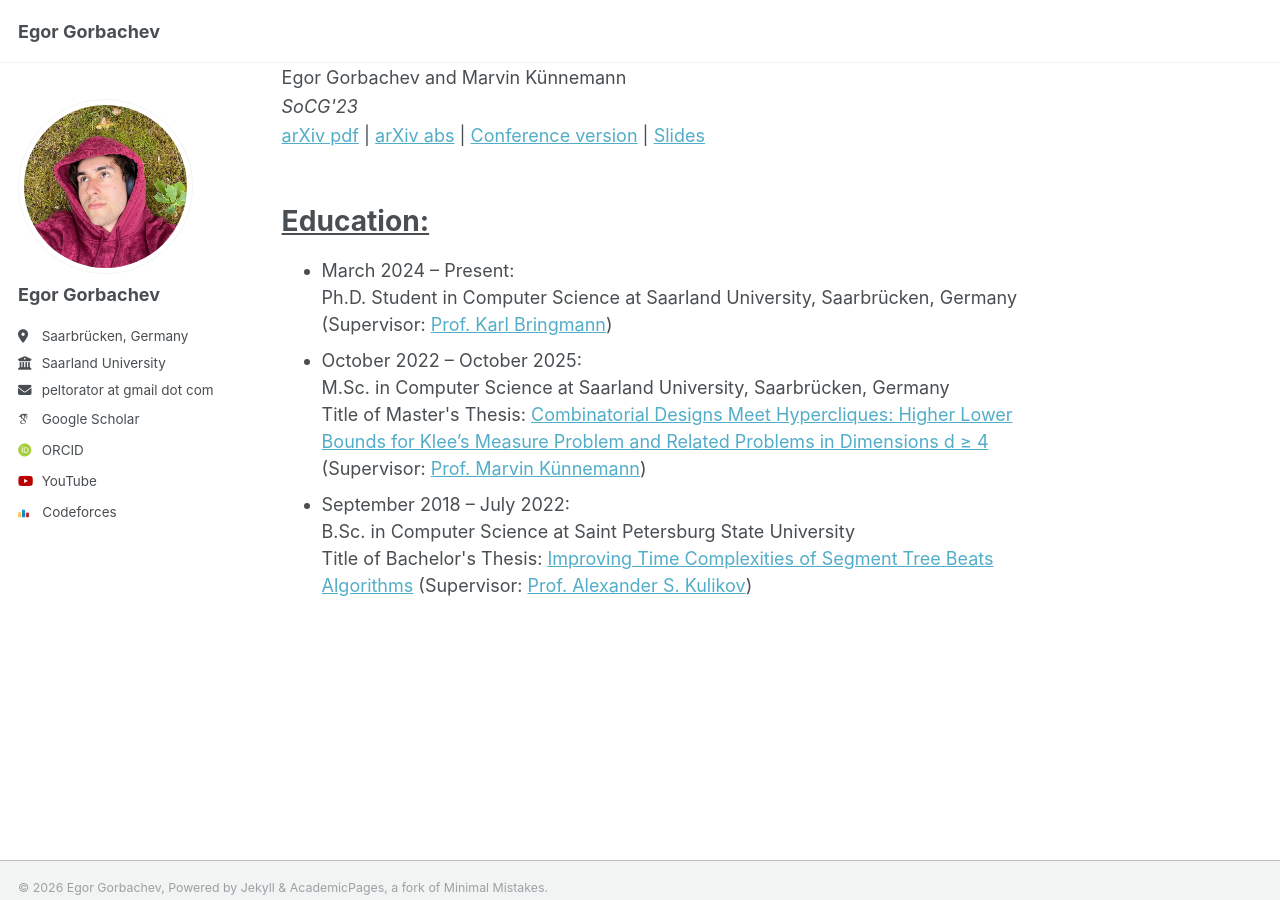
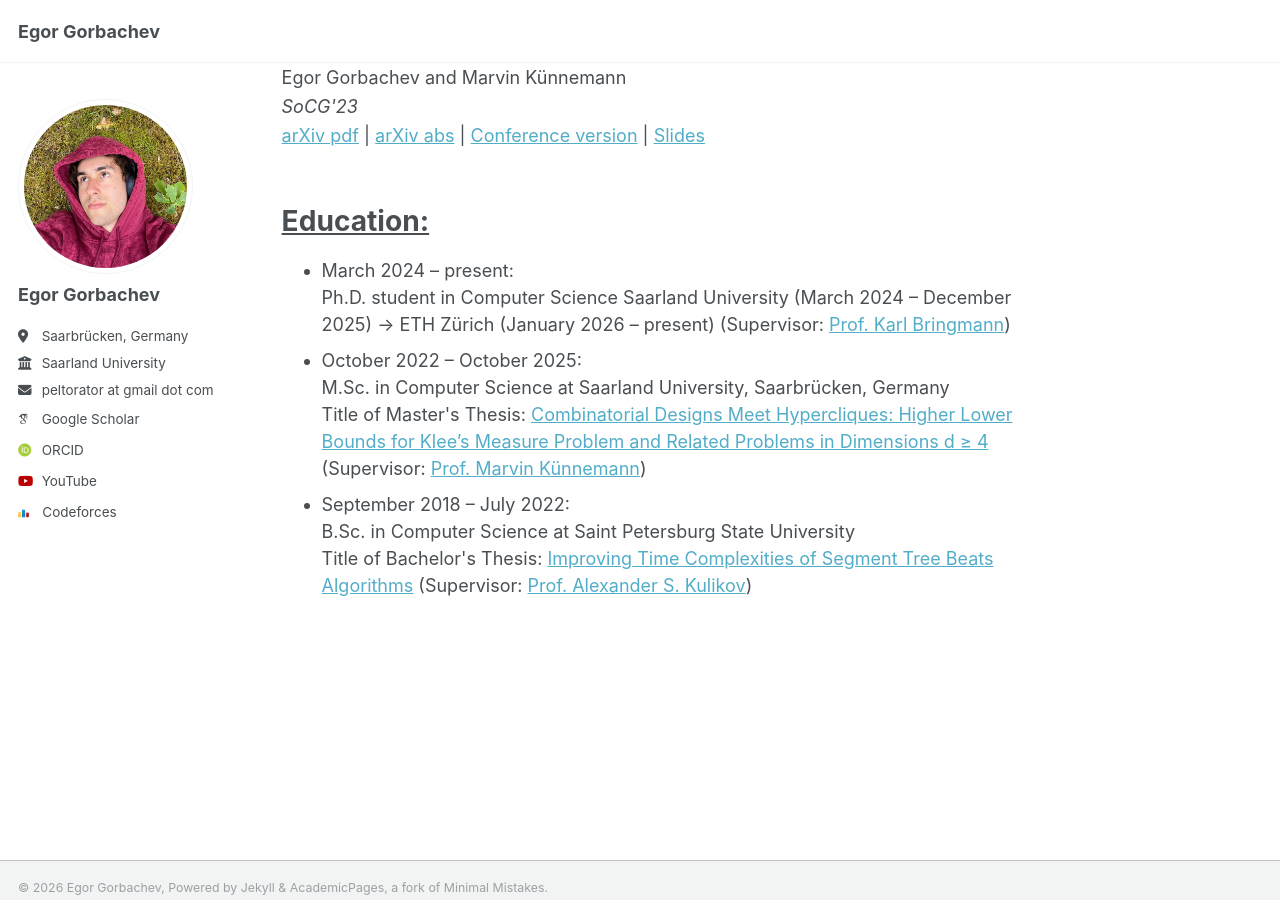
Before and after one commit to peltorator/peltorator.github.io, a Jekyll site: the page built from _pages/about.html, in a window 1280 px wide and 900 px high, scrolled down 1062 px. Built offline with Jekyll 4.4.1, drawn with Linux system fonts in a browser that asks for light colours; some web fonts are replaced; a script that is not in the unit is left out.

Commit message:
Update about.html

```diff
--- a/_pages/about.html
+++ b/_pages/about.html
@@ -39,7 +39,7 @@ redirect_from:
 <h1 style="text-decoration: underline;">Education:</h1>
 
 <ul>
-    <li>March 2024 – Present:<br>Ph.D. Student in Computer Science at Saarland University, Saarbrücken, Germany (Supervisor: <a href="https://people.mpi-inf.mpg.de/~kbringma/">Prof. Karl Bringmann</a>)</li>
+    <li>March 2024 – present:<br>Ph.D. student in Computer Science Saarland University (March 2024 – December 2025) → ETH Zürich (January 2026 – present) (Supervisor: <a href="https://people.mpi-inf.mpg.de/~kbringma/">Prof. Karl Bringmann</a>)</li>
     <li>October 2022 – October 2025:<br>M.Sc. in Computer Science at Saarland University, Saarbrücken, Germany<br>Title of Master's Thesis: <a href="https://arxiv.org/pdf/2303.08612">Combinatorial Designs Meet Hypercliques: Higher Lower Bounds for Klee’s Measure Problem and Related Problems in Dimensions d ≥ 4</a> (Supervisor: <a href="https://act.iti.kit.edu/people/marvinkuennemann">Prof. Marvin Künnemann</a>)</li>
     <li>September 2018 – July 2022:<br>B.Sc. in Computer Science at Saint Petersburg State University<br>Title of Bachelor's Thesis: <a href="https://peltorator.com/files/bachelors-thesis.pdf">Improving Time Complexities of Segment Tree Beats Algorithms</a> (Supervisor: <a href="https://alexanderskulikov.github.io/">Prof. Alexander S. Kulikov</a>)</li>
 </ul>
```
